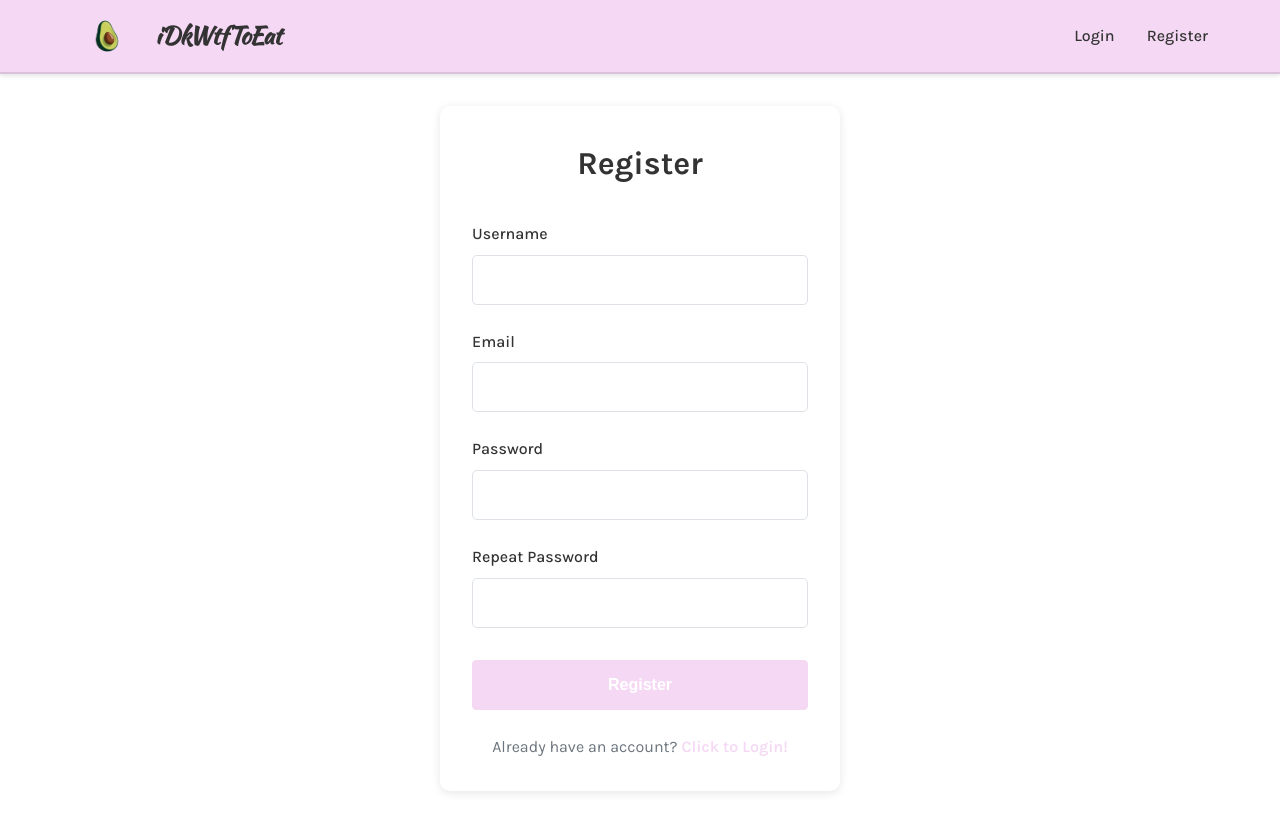
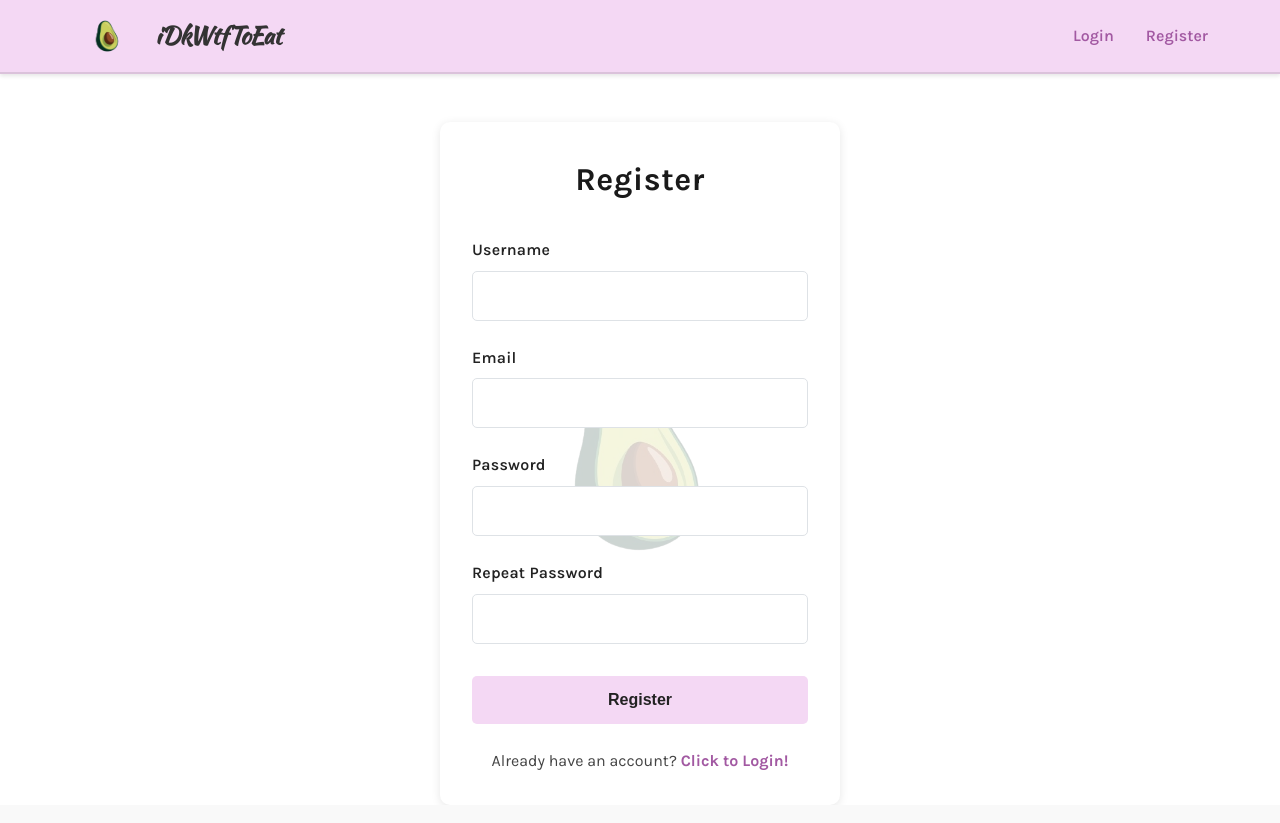
Before and after one commit to billbaord/WhatToEat, a Flask app: page /register in a window 1280 px wide. After the commit the page ends 770 px from the top, so only its background shows below. Run offline with Flask 3, Linux system fonts and the light colour scheme; some libraries are stand-ins or nearby versions.

Commit message:
adding logo to authentication, adding best practice accessibility
- added a simple logo for the authentication forms to add some sleekness
- added best practices and user accessibility (text fonts, hover effects,  bold fonts, etc.)

```diff
--- a/app/static/css/styles.css
+++ b/app/static/css/styles.css
@@ -343,10 +343,29 @@
 /* For guest view recipe cards */
 .recipe-grid .recipe-card {
     height: 300px;
+    position: relative;
+}
+
+.recipe-grid .recipe-card img {
+    width: 100%;
+    height: 100%;
+    object-fit: cover;
 }
 
 .recipe-grid .recipe-info {
-    padding: 15px;
+    position: absolute;
+    bottom: 0;
+    left: 0;
+    right: 0;
+    padding: 20px;
+    background: linear-gradient(to top, rgba(0, 0, 0, 0.7), rgba(0, 0, 0, 0));
+}
+
+.recipe-grid .recipe-info h3 {
+    color: white;
+    margin: 0;
+    font-size: 1.4em;
+    text-shadow: 1px 1px 2px rgba(0, 0, 0, 0.5);
 }
 
 /* Recipe Details */
@@ -445,20 +464,58 @@
     margin-bottom: 1rem;
 }
 
+/* Auth Page Background */
+.auth-page {
+    min-height: 100vh;
+    display: flex;
+    flex-direction: column;
+    align-items: center;
+    justify-content: center;
+    position: relative;
+    background-color: #fff;
+}
+
 /* Auth Forms */
 .auth-form {
     max-width: 400px;
-    margin: 2rem auto;
+    margin: 3rem auto 0 auto;
     padding: 2rem;
     background: white;
     border-radius: 10px;
     box-shadow: 0 2px 10px rgba(0, 0, 0, 0.1);
+    position: relative;
+    z-index: 1;
+    width: 100%;
+    overflow: hidden;
+    color: #222;
+}
+
+.auth-form::before {
+    content: '';
+    position: absolute;
+    top: 0;
+    left: 0;
+    width: 100%;
+    height: 100%;
+    background: url('/static/images/logo.png') center center no-repeat;
+    background-size: contain;
+    opacity: 0.20;
+    z-index: 0;
+    pointer-events: none;
+}
+
+.auth-form > * {
+    position: relative;
+    z-index: 1;
 }
 
 .auth-form h1 {
     text-align: center;
     margin-bottom: 2rem;
-    color: var(--text-color);
+    color: #1a1a1a;
+    font-weight: 700;
+    letter-spacing: 0.5px;
+    text-shadow: 0 1px 2px rgba(255,255,255,0.7);
 }
 
 .auth-form .form-group {
@@ -468,22 +525,26 @@
 .auth-form .form-control {
     width: 100%;
     padding: 0.75rem;
-    border: 1px solid var(--border-color);
+    border: 1.5px solid var(--border-color);
     border-radius: 5px;
     font-size: 1rem;
+    background-color: #fff;
+    color: #222;
+    transition: border-color 0.2s;
 }
 
 .auth-form .form-control:focus {
-    border-color: var(--primary-color);
-    outline: none;
-    box-shadow: 0 0 0 2px rgba(244, 216, 244, 0.25);
+    border-color: #a259a2;
+    outline: 2px solid #f4d8f4;
+    background-color: #f9f6fa;
 }
 
 .auth-form label {
     display: block;
     margin-bottom: 0.5rem;
-    color: var(--text-color);
-    font-weight: 500;
+    color: #222;
+    font-weight: 600;
+    letter-spacing: 0.2px;
 }
 
 .auth-form .form-check {
@@ -509,12 +570,26 @@
     width: 100%;
     padding: 0.75rem;
     font-size: 1rem;
-    font-weight: 600;
+    font-weight: 700;
+    background-color: #F4D8F4;
+    color: #222;
+    border: none;
+    border-radius: 5px;
+    transition: background 0.2s, color 0.2s;
+}
+
+.auth-form .btn:focus, .auth-form .btn:hover {
+    background-color: #e6c6e6;
+    color: #111;
+    outline: 2px solid #a259a2;
 }
 
 .auth-form .form-error {
-    color: var(--danger-color);
-    font-size: 0.875rem;
+    color: #c82333;
+    font-weight: bold;
+    background: #f8d7da;
+    padding: 0.25em 0.5em;
+    border-radius: 3px;
     margin-top: 0.25rem;
     display: block;
 }
@@ -522,16 +597,18 @@
 .auth-link {
     text-align: center;
     margin-top: 1.5rem;
-    color: var(--secondary-color);
+    color: #444;
+    font-size: 1rem;
 }
 
 .auth-link a {
-    color: var(--primary-color);
+    color: #a259a2;
     text-decoration: none;
-    font-weight: 600;
+    font-weight: 700;
 }
 
-.auth-link a:hover {
+.auth-link a:focus, .auth-link a:hover {
+    color: #6c2b6c;
     text-decoration: underline;
 }
 
@@ -821,3 +898,102 @@
     text-overflow: clip;
     white-space: normal;
 }
+
+/* === ACCESSIBILITY & BEST PRACTICE IMPROVEMENTS === */
+
+body, .container, .main-container, .card, .recipe-card, .recipe-info, .discover-section, .hot-recipes, .user-profile, .user-recipes {
+    color: #222 !important;
+    background-color: #fff;
+}
+
+h1, h2, h3, h4, h5, h6,
+.recipe-header h1,
+.hot-recipes h2,
+.discover-section h1,
+.user-profile h1,
+.user-recipes h2 {
+    color: #1a1a1a !important;
+    font-weight: 700;
+    letter-spacing: 0.5px;
+    text-shadow: 0 1px 2px rgba(255,255,255,0.7);
+}
+
+a, .nav-link {
+    color: #a259a2;
+    text-decoration: none;
+    font-weight: 600;
+    transition: color 0.2s;
+}
+
+.btn, .btn-primary, .btn-secondary, .btn-danger, .filter-button, .view-recipe-btn, .view-recipe {
+    font-weight: 700;
+    border-radius: 5px;
+    outline: none;
+    border: none;
+    transition: background 0.2s, color 0.2s;
+}
+.btn:focus, .btn:hover,
+.btn-primary:focus, .btn-primary:hover,
+.btn-secondary:focus, .btn-secondary:hover,
+.btn-danger:focus, .btn-danger:hover,
+.filter-button:focus, .filter-button:hover,
+.view-recipe-btn:focus, .view-recipe-btn:hover,
+.view-recipe:focus, .view-recipe:hover {
+    background-color: #e6c6e6 !important;
+    color: #111 !important;
+    outline: 2px solid #a259a2;
+}
+
+.alert, .form-error, .auth-form .form-error {
+    color: #c82333 !important;
+    background: #f8d7da !important;
+    font-weight: bold;
+    border-radius: 3px;
+    padding: 0.25em 0.5em;
+    margin-top: 0.25rem;
+    display: block;
+}
+
+.card-title, .recipe-title h3, .recipe-info h3 {
+    color: #1a1a1a !important;
+    font-weight: 700;
+    letter-spacing: 0.2px;
+}
+
+input, select, textarea, .form-control, .search-input, .filter-select {
+    color: #222;
+    background-color: #fff;
+    border: 1.5px solid var(--border-color);
+    border-radius: 5px;
+    font-size: 1rem;
+    transition: border-color 0.2s;
+}
+input:focus, select:focus, textarea:focus, .form-control:focus, .search-input:focus, .filter-select:focus {
+    border-color: #a259a2;
+    outline: 2px solid #f4d8f4;
+    background-color: #f9f6fa;
+}
+
+.navbar, .navbar-container {
+    background-color: var(--primary-color) !important;
+}
+.nav-link {
+    color: #a259a2 !important;
+    text-decoration: none;
+    font-weight: 600;
+}
+.nav-link:focus, .nav-link:hover {
+    color: #6c2b6c !important;
+    outline: 2px solid #a259a2;
+    text-decoration: underline;
+}
+
+.no-recipes, .testimonial, .subtitle {
+    color: #444 !important;
+    font-size: 1.1rem;
+}
+
+*:focus-visible {
+    outline: 2px solid #a259a2 !important;
+    outline-offset: 2px;
+}
--- a/app/templates/index.html
+++ b/app/templates/index.html
@@ -39,7 +39,6 @@
                             {% endif %}
                             <div class="recipe-info">
                                 <h3>{{ recipe.title }}</h3>
-                                <a href="{{ url_for('main.view_recipe', id=recipe.id) }}" class="view-recipe">View Recipe</a>
                             </div>
                         </div>
                     {% endfor %}
```
Also changed, not shown: app/templates/auth/login.html (added, +36 -0 lines), app/templates/auth/register.html (added, +46 -0 lines), app/static/images/recipes/20250501_103748_campus6.jpg (added), recipes.db.
